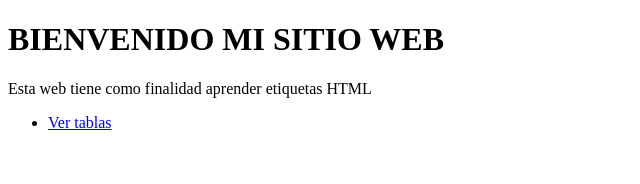
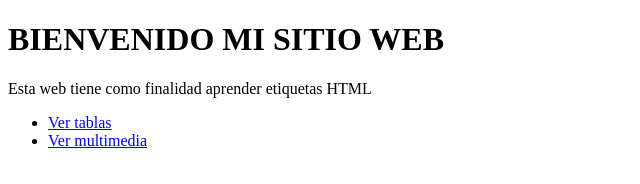
Before and after one commit to YosDiaz/ProyectoHTML, a plain HTML site: page index.html in a window 1280 px wide. Shown: the whole page, without its empty margins (0-640 px from the left). Drawn offline with Linux system fonts and the light colour scheme.

Commit message:
Index modified

```diff
--- a/index.html
+++ b/index.html
@@ -10,6 +10,7 @@
     <span>Esta web tiene como finalidad aprender etiquetas HTML</span>
     <ul>
         <li><a href="html/tablas.html">Ver tablas</a></li>
+        <li><a href="html/multimedia.html">Ver multimedia</a></li>
     </ul>
 </body>
 </html>
```
